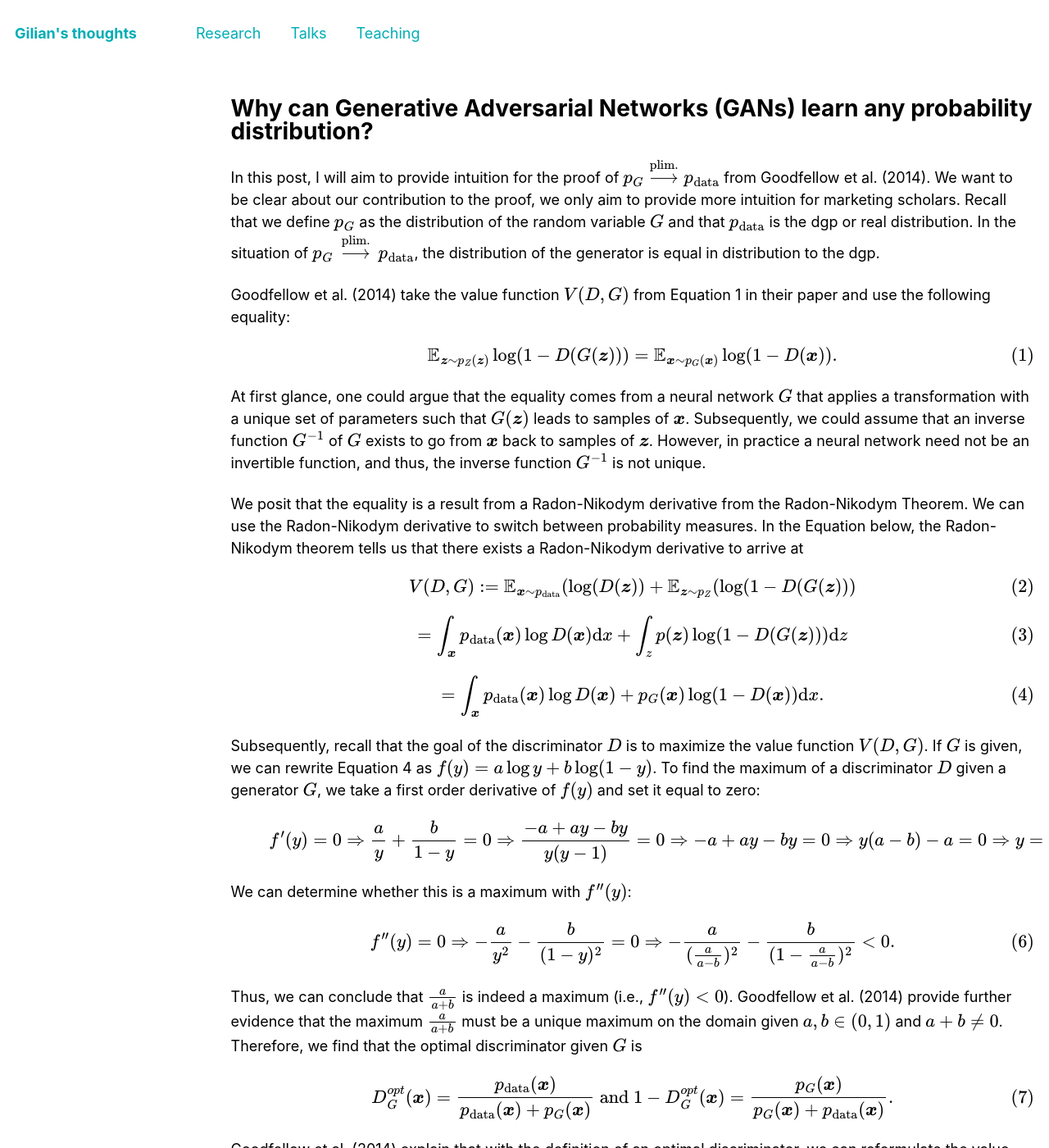
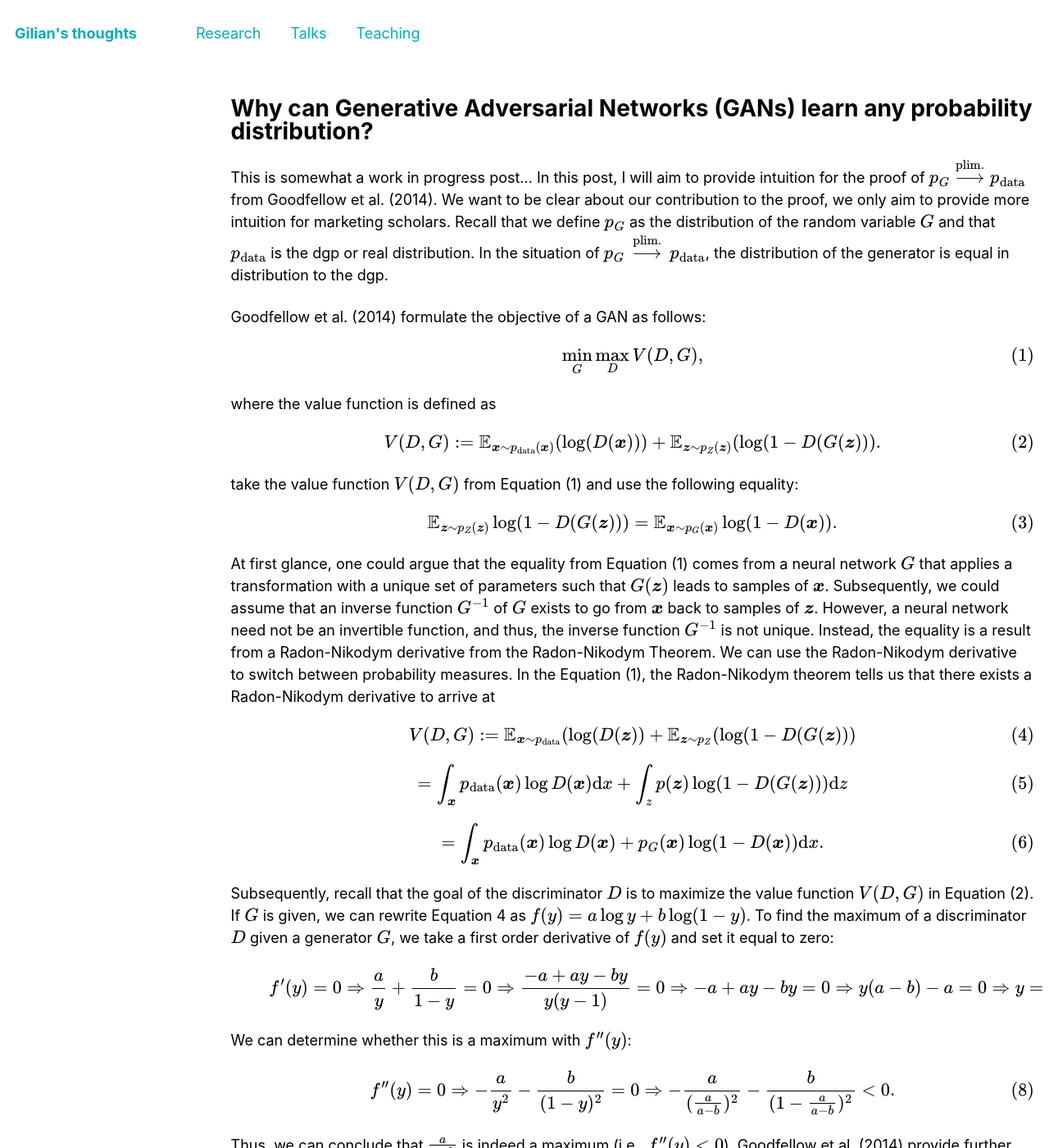
Before and after one commit to GilianPonte/gilianponte.github.io, a Jekyll site: the page built from _posts/2022-09-27-why_GANs_work_so_well.md, in a window 1280 px wide and 1400 px high. Shown: the whole window at 82% size. Built offline with Jekyll 4.4.1, drawn with Linux system fonts in a browser that asks for light colours; formulas are drawn with MathJax 3; some of the changed text lies outside the part shown.

Commit message:
Update 2022-09-27-why_GANs_work_so_well.md

```diff
--- a/_posts/2022-09-27-why_GANs_work_so_well.md
+++ b/_posts/2022-09-27-why_GANs_work_so_well.md
@@ -4,15 +4,21 @@ title:  "Why can Generative Adversarial Networks (GANs) learn any probability di
 published: true
 ---
 
-In this post, I will aim to provide intuition for the proof of $p_{G} \stackrel{\text{plim.}}{\longrightarrow} p_{\text{data}}$ from Goodfellow et al. (2014). We want to be clear about our contribution to the proof, we only aim to provide more intuition for marketing scholars. Recall that we define $p_{G}$ as the distribution of the random variable $G$ and that $p_{\text{data}}$ is the dgp or real distribution. In the situation of $p_{G} \stackrel{\text{ plim. }}{\longrightarrow} p_{\text{data}}$, the distribution of the generator is equal in distribution to the dgp.
+This is somewhat a work in progress post... In this post, I will aim to provide intuition for the proof of $p_{G} \stackrel{\text{plim.}}{\longrightarrow} p_{\text{data}}$ from Goodfellow et al. (2014). We want to be clear about our contribution to the proof, we only aim to provide more intuition for marketing scholars. Recall that we define $p_{G}$ as the distribution of the random variable $G$ and that $p_{\text{data}}$ is the dgp or real distribution. In the situation of $p_{G} \stackrel{\text{ plim. }}{\longrightarrow} p_{\text{data}}$, the distribution of the generator is equal in distribution to the dgp.
 
-Goodfellow et al. (2014) take the value function $V(D,G)$ from Equation 1 in their paper and use the following equality:
+Goodfellow et al. (2014) formulate the objective of a GAN as follows:
 
-$$ \mathbb{E}_{\boldsymbol{z} \sim p_{Z}(\boldsymbol{z})} \log (1-D(G(\boldsymbol{z}))) = \mathbb{E}_{\boldsymbol{x} \sim p_{G}(\boldsymbol{x})} \log(1-D(\boldsymbol{x})). $$
+$$ \min_{G} \max_{D} V(D,G),$$
 
-At first glance, one could argue that the equality comes from a neural network $G$ that applies a transformation with a unique set of parameters such that $G(\boldsymbol{z})$ leads to samples of $\boldsymbol{x}$. Subsequently, we could assume that an inverse function $G^{-1}$ of $G$ exists to go from $\boldsymbol{x}$ back to samples of $\boldsymbol{z}$. However, in practice a neural network need not be an invertible function, and thus, the inverse function $G^{-1}$ is not unique.
+where the value function is defined as
 
-We posit that the equality is a result from a Radon-Nikodym derivative from the Radon-Nikodym Theorem. We can use the Radon-Nikodym derivative to switch between probability measures. In the Equation below, the Radon-Nikodym theorem tells us that there exists a Radon-Nikodym derivative to arrive at
+$$ V(D,G) := \mathbb{E}_{\boldsymbol{x} \sim p_{\text{data}}(\boldsymbol{x})} (\log(D(\boldsymbol{x}))) + \mathbb{E}_{\boldsymbol{z} \sim p_{Z}(\boldsymbol{z})} (\log(1-D(G(\boldsymbol{z}))). $$
+
+take the value function $V(D,G)$ from Equation (1) and use the following equality:
+
+$$ \mathbb{E}_{\boldsymbol{z} \sim p_{Z}(\boldsymbol{z})} \log (1-D(G(\boldsymbol{z}))) = \mathbb{E}_{\boldsymbol{x} \sim p_{G}(\boldsymbol{x})} \log(1-D(\boldsymbol{x})).$$
+
+At first glance, one could argue that the equality from Equation (1) comes from a neural network $G$ that applies a transformation with a unique set of parameters such that $G(\boldsymbol{z})$ leads to samples of $\boldsymbol{x}$. Subsequently, we could assume that an inverse function $G^{-1}$ of $G$ exists to go from $\boldsymbol{x}$ back to samples of $\boldsymbol{z}$. However, a neural network need not be an invertible function, and thus, the inverse function $G^{-1}$ is not unique. Instead, the equality is a result from a Radon-Nikodym derivative from the Radon-Nikodym Theorem. We can use the Radon-Nikodym derivative to switch between probability measures. In the Equation (1), the Radon-Nikodym theorem tells us that there exists a Radon-Nikodym derivative to arrive at
 
 $$ V(D, G) := \mathbb{E}_{\boldsymbol{x} \sim p_{\text{data}}} (\log(D(\boldsymbol{z})) + \mathbb{E}_{\boldsymbol{z} \sim p_{Z}} (\log(1-D(G(\boldsymbol{z}))) $$
 
@@ -20,7 +26,7 @@ $$ = \int_{\boldsymbol{x}} p_{\text{data}}(\boldsymbol{x}) \log D(\boldsymbol{x}
 
 $$ = \int_{\boldsymbol{x}} p_{\text{data}}(\boldsymbol{x}) \log D(\boldsymbol{x})+p_{G}(\boldsymbol{x}) \log (1-D(\boldsymbol{x})) \mathrm{d}x.\\$$
 
-Subsequently, recall that the goal of the discriminator $D$ is to maximize the value function $V(D,G)$. If $G$ is given, we can rewrite Equation 4 as $f(y)=a \log y+b \log (1-y)$. To find the maximum of a discriminator $D$ given a generator $G$, we take a first order derivative of $f(y)$ and set it equal to zero:
+Subsequently, recall that the goal of the discriminator $D$ is to maximize the value function $V(D,G)$ in Equation (2). If $G$ is given, we can rewrite Equation 4 as $f(y)=a \log y+b \log (1-y)$. To find the maximum of a discriminator $D$ given a generator $G$, we take a first order derivative of $f(y)$ and set it equal to zero:
 
 $$ f^{\prime}(y) = 0 \Rightarrow \frac{a}{y}+\frac{b}{1-y} = 0 \Rightarrow \frac{-a+a y-b y}{y(y-1)}=0 \Rightarrow -a+a y-b y= 0 \Rightarrow
 y(a-b)-a=0 \Rightarrow y=\frac{a}{a-b}.$$
@@ -106,7 +112,7 @@ $$ ={-\log 4} + \int_{\boldsymbol{x}} p_{\text{data}}(\boldsymbol{x})(\log \left
 
 $$ +p_{G}(\boldsymbol{x})(\log \left(\frac{p_{G}(\boldsymbol{x})}{(p_{G}(\boldsymbol{x})+p_{\text{data}}(\boldsymbol{x})/2}\right)) \mathrm{d} x$$
 
-Subsequently, Goodfellow et al. (2014) largely draw from information theory and use a definition of the Kullback-Leibler and Jensen-Shannon divergence to show that $- \log 4$ is a unique global minimum. The Kullback-Leibler divergence for probability measures $P$ and $Q$ of a continuous random variable is defined as follows Bishop (2016):
+Subsequently, Goodfellow et al. (2014) largely draw from information theory and use a definition of the Kullback-Leibler and Jensen-Shannon divergence to show that $- \log 4$ is a unique global minimum. The Kullback-Leibler divergence for probability measures $P$ and $Q$ of a continuous random variable is defined as follows (Bishop 2016):
 
 $$ \mathrm{KL}(P \| Q)= \int_{\boldsymbol{x}} p(\boldsymbol{x}) \log \left(\frac{p(\boldsymbol{x})}{q(\boldsymbol{x})}\right) \mathrm{d} x.$$
 
```
